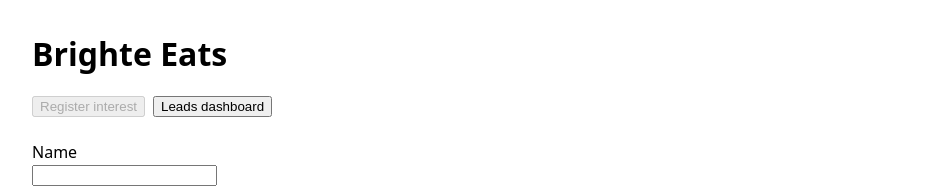
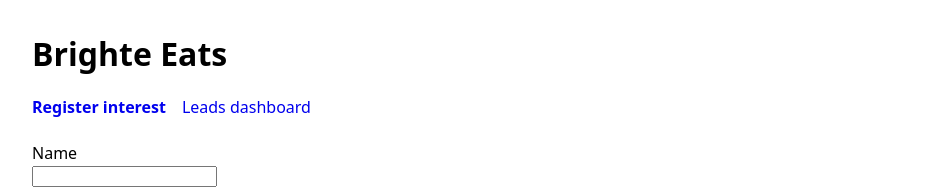
Before and after one commit to savestidolajr/brighte-eats, a React (Vite) app in the folder web/: page /register in a window 1280 px wide. Shown: the top 189 px of the page, without its empty margins (168-1109 px from the left). Built offline with nearby package versions, Linux system fonts and the light colour scheme; no server answers.

Commit message:
feat(web): client-side routing for /register and /admin

```diff
--- a/web/package.json
+++ b/web/package.json
@@ -13,6 +13,7 @@
     "graphql": "^16.9.0",
     "react": "^18.3.1",
     "react-dom": "^18.3.1",
+    "react-router-dom": "^6.30.3",
     "zod": "^3.23.8"
   },
   "devDependencies": {
--- a/web/src/App.tsx
+++ b/web/src/App.tsx
@@ -1,28 +1,38 @@
-import { useState } from "react";
+import { Routes, Route, Navigate, NavLink } from "react-router-dom";
 import { RegistrationForm } from "./components/RegistrationForm";
 import { LeadsDashboard } from "./components/LeadsDashboard";
 import { AdminGate } from "./components/AdminGate";
 
+const linkStyle = ({ isActive }: { isActive: boolean }) => ({
+  fontWeight: isActive ? 700 : 400,
+  textDecoration: "none",
+});
+
 export function App() {
-  const [tab, setTab] = useState<"register" | "dashboard">("register");
   return (
     <main style={{ maxWidth: 880, margin: "2rem auto", fontFamily: "system-ui" }}>
       <h1>Brighte Eats</h1>
-      <nav style={{ display: "flex", gap: 8, marginBottom: 24 }}>
-        <button onClick={() => setTab("register")} disabled={tab === "register"}>
+      <nav style={{ display: "flex", gap: 16, marginBottom: 24 }}>
+        <NavLink to="/register" style={linkStyle}>
           Register interest
-        </button>
-        <button onClick={() => setTab("dashboard")} disabled={tab === "dashboard"}>
+        </NavLink>
+        <NavLink to="/admin" style={linkStyle}>
           Leads dashboard
-        </button>
+        </NavLink>
       </nav>
-      {tab === "register" ? (
-        <RegistrationForm />
-      ) : (
-        <AdminGate>
-          <LeadsDashboard />
-        </AdminGate>
-      )}
+      <Routes>
+        <Route path="/" element={<Navigate to="/register" replace />} />
+        <Route path="/register" element={<RegistrationForm />} />
+        <Route
+          path="/admin"
+          element={
+            <AdminGate>
+              <LeadsDashboard />
+            </AdminGate>
+          }
+        />
+        <Route path="*" element={<Navigate to="/register" replace />} />
+      </Routes>
     </main>
   );
 }
--- a/web/src/main.tsx
+++ b/web/src/main.tsx
@@ -1,13 +1,16 @@
 import React from "react";
 import ReactDOM from "react-dom/client";
 import { ApolloProvider } from "@apollo/client";
+import { BrowserRouter } from "react-router-dom";
 import { client } from "./apollo";
 import { App } from "./App";
 
 ReactDOM.createRoot(document.getElementById("root")!).render(
   <React.StrictMode>
     <ApolloProvider client={client}>
-      <App />
+      <BrowserRouter>
+        <App />
+      </BrowserRouter>
     </ApolloProvider>
   </React.StrictMode>
 );
```
Also changed, not shown: 1 other file (tests, documents, lock files or other folders).
